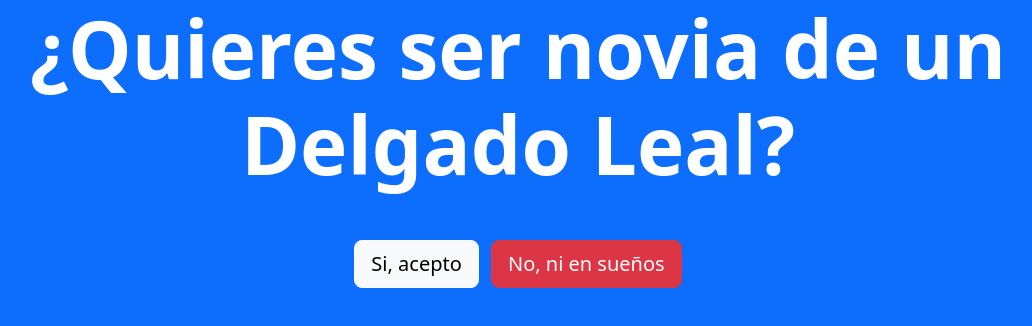
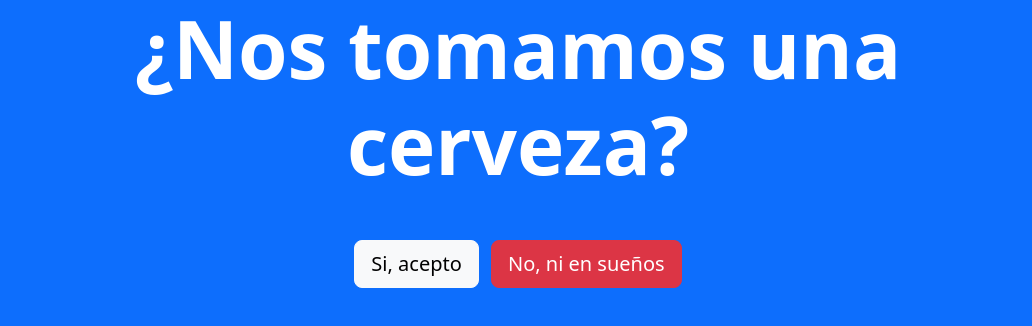
Before and after one commit to jgdelgado17/polaOque, a plain HTML site: page index.html in a window 1280 px wide. Shown: the whole page, without its empty margins (122-1154 px from the left). Drawn offline with nearby package versions, Linux system fonts and the light colour scheme.

Commit message:
Update index.html

```diff
--- a/index.html
+++ b/index.html
@@ -5,7 +5,7 @@
     <meta charset="UTF-8">
     <meta http-equiv="X-UA-Compatible" content="IE=edge">
     <meta name="viewport" content="width=device-width, initial-scale=1.0">
-    <title>¿Quieres ser mi novia?</title>
+    <title>¿Una pola?</title>
 
     <!-- CSS only -->
     <link href="https://cdn.jsdelivr.net/npm/bootstrap@5.2.0-beta1/dist/css/bootstrap.min.css" rel="stylesheet"
@@ -13,7 +13,7 @@
 </head>
 
 <body class="container bg-primary text-white text-center">
-    <h1 class="display-1 fw-bold">¿Quieres ser novia de un Delgado Leal?</h1>
+    <h1 class="display-1 fw-bold">¿Nos tomamos una cerveza?</h1>
     <div class="mt-5">
         <button class="btn btn-light btn-lg" onclick="siQuiere()">
             Si, acepto
```
